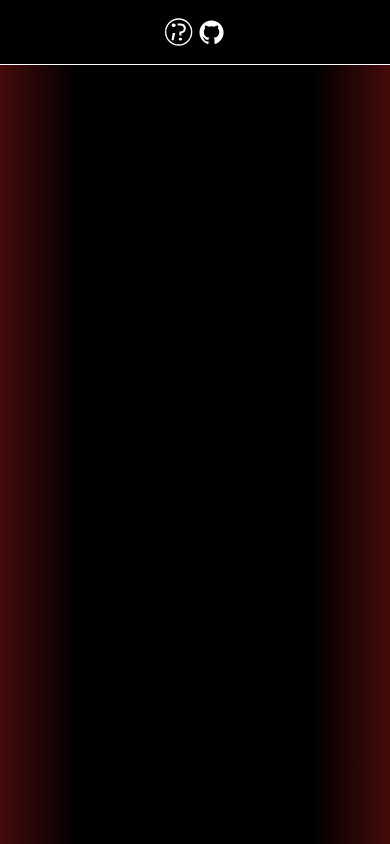
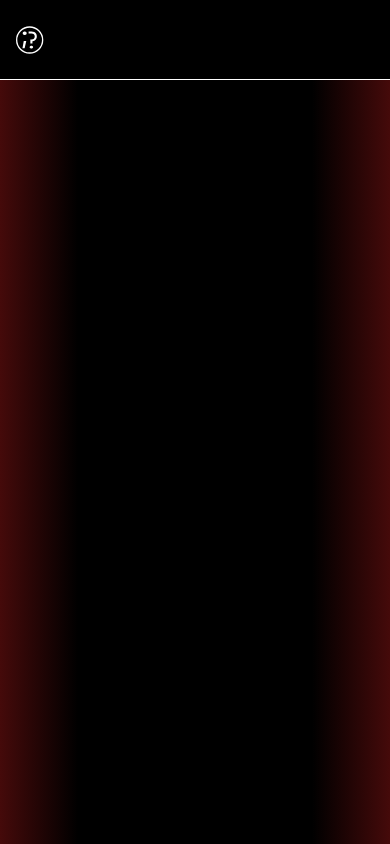
Before and after one commit to SemicolonUnexpected/website-portfolio-v2, a Next.js app: page / in a window 390 px wide. Built offline with nearby package versions, Linux system fonts and the light colour scheme.

Commit message:
Nvm nav menu not nearly finished... How could I forget mobile

```diff
--- a/components/icons/menu-burger.tsx
+++ b/components/icons/menu-burger.tsx
@@ -9,12 +9,17 @@ export const MenuBurger: React.FC<IconSvgProps> = ({
   color="white",
   ...props
 }) => {
-  <svg
-    width={size || width}
-    height={size || height}
-    fill={color}
-    viewBox="0 0 17 14"
-  >
-    <path stroke={color} stroke-linecap="round" stroke-linejoin="round" stroke-width="2" d="M1 1h15M1 7h15M1 13h15"/>
-  </svg>
-}
+  return (
+    <svg
+      width={size || width}
+      height={size || height}
+      fill="none"
+      viewBox="0 0 24 24"
+      {...props}
+    >
+      <path d="M4 18L20 18" stroke={color} strokeWidth="2" strokeLinecap="round"/>
+      <path d="M4 12L20 12" stroke={color} strokeWidth="2" strokeLinecap="round"/>
+      <path d="M4 6L20 6" stroke={color} strokeWidth="2" strokeLinecap="round"/>
+    </svg>
+  );
+};
--- a/components/navbar.tsx
+++ b/components/navbar.tsx
@@ -5,30 +5,34 @@ import {
   GithubIcon,
   Logo
 } from "@/components/icons";
+import { Button } from "./ui/button";
 
 import { useState } from "react";
+import { MenuBurger } from "./icons/menu-burger";
 
 export default function Navbar() {
   const [menuOpen, setMenuOpen] = useState(true);
 
   return(
     <nav className="bg-black fixed w-full z-90 top-0 start-0 border-b border-white">
-      <div className="flex max-w-screen-md m-auto text-white items-center justify-center mx-auto p-4">
+      <div className="flex justify-between max-w-screen-md m-auto text-white items-center mx-auto p-4">
 
         <div className="">
           <Logo className="justify-start"/>
         </div>
 
-        <ul className="hidden md:flex gap-4 justify-center w-full">
-          {siteConfig.navItems.map((item) => (
-            <li>
+        <ul className="hidden sm:flex gap-4 justify-center w-full">
+          {siteConfig.navItems.map((item, index) => (
+            <li key={`${item}-${index}`}>
               <a href={item.href} className="text-white active:text-red-500">{item.label}</a>
             </li>
           ))}
         </ul>
 
-        <div className="justify-end">
-          <a href={siteConfig.links.github}><GithubIcon size={29}/></a>
+        <div>
+          <a className="hidden sm:flex" href={siteConfig.links.github}><GithubIcon size={29}/></a>
+          <Button size="icon" variant="ghost">
+          </Button>
         </div>
       </div>
     </nav>
```
Also changed, not shown: components/icons/github.tsx (line endings or trailing spaces).
